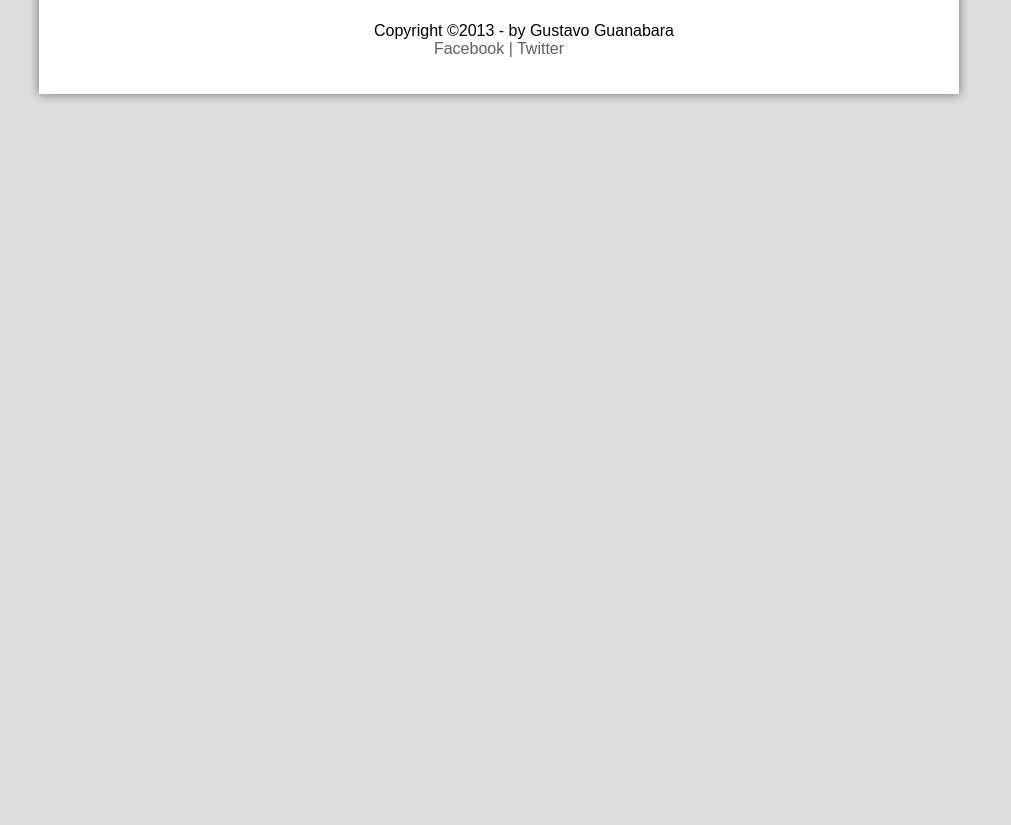
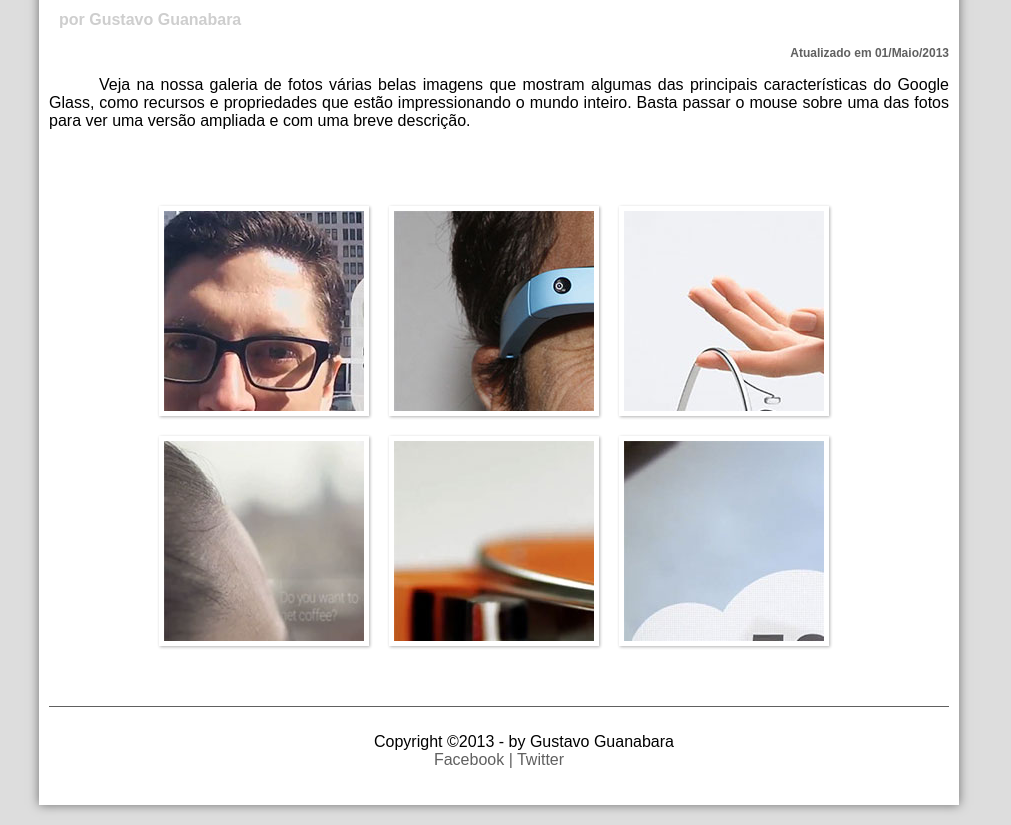
Before and after one commit to diogooabreu/glass-page, a plain HTML site: page fotos.html in a window 1280 px wide. Shown: the part 281-1106 px from the top of the page, without its empty margins (141-1152 px from the left). Before the commit the page ends 800 px from the top, so only its background shows below. Drawn offline with Linux system fonts and the light colour scheme.

Commit message:
Layout da galeria de fotos

```diff
--- a/assets/css/fotos.css
+++ b/assets/css/fotos.css
@@ -0,0 +1,53 @@
+@charset "UTF-8";
+
+ul#album-fotos {
+    width: 700px;
+    margin: 0 auto;
+    padding: 50px;
+    overflow: hidden;
+    list-style: none;
+}
+
+ul#album-fotos li span {
+    opacity: 0;
+}
+
+ul#album-fotos li {
+    float: left;
+    width: 200px;
+    height: 200px;
+    margin: 10px;
+    border: 5px solid #ffffff;
+    background-color: #ffffff;
+    box-shadow: 1px 1px 3px rgba(0,0,0,.3);
+}
+
+ul#album-fotos li#foto-01 {
+    background: url('../imagens/galeria-01.jpg') no-repeat;
+    object-fit: cover;
+}
+
+ul#album-fotos li#foto-02 {
+    background: url('../imagens/galeria-02.jpg') no-repeat;
+    object-fit: cover;
+}
+
+ul#album-fotos li#foto-03 {
+    background: url('../imagens/galeria-03.jpg') no-repeat;
+    object-fit: cover;
+}
+
+ul#album-fotos li#foto-04 {
+    background: url('../imagens/galeria-04.jpg') no-repeat;
+    object-fit: cover;
+}
+
+ul#album-fotos li#foto-05 {
+    background: url('../imagens/galeria-05.jpg') no-repeat;
+    object-fit: cover;
+}
+
+ul#album-fotos li#foto-06 {
+    background: url('../imagens/galeria-06.jpg') no-repeat;
+    object-fit: cover;
+}
--- a/fotos.html
+++ b/fotos.html
@@ -5,6 +5,7 @@
     <meta name="viewport" content="width=device-width, initial-scale=1.0">
     <title>Google Glass - Fotos</title>
     <link rel="stylesheet" href="assets/css/estilo.css">
+    <link rel="stylesheet" href="assets/css/fotos.css">
 </head>
 
 <body>
@@ -27,20 +28,26 @@
             </ul>
         </nav>
         </header>
-
-Glass > Fotos
-Galeria de Imagens do Google Glass
-por Gustavo Guanabara
-Atualizado em 01/Maio/2013
-
-Veja na nossa galeria de fotos várias belas imagens que mostram algumas das principais características do Google Glass, como recursos e propriedades que estão impressionando o mundo inteiro. Basta passar o mouse sobre uma das fotos para ver uma versão ampliada e com uma breve descrição.
-
-- Agenda e lembretes
-- Sergey Brin usando o Glass
-- Leve e compacto
-- Sensação de uma tela de 50"
-- Vários tipos de lente
-- Informações importantes
+            <article id="noticia-principal">
+                <header id="cabecalho-artigo">
+                    <hgroup>
+                        <h3>Glass > Fotos</h3>
+                        <h1>Galeria de Imagens do Google Glass</h1>
+                        <h2>por Gustavo Guanabara</h2>
+                        <h3 class="direita">Atualizado em 01/Maio/2013</h3>
+                    </hgroup>
+                </header>
+                <p>Veja na nossa galeria de fotos várias belas imagens que mostram algumas das principais características do Google Glass, como recursos e propriedades que estão impressionando o mundo inteiro. Basta passar o mouse sobre uma das fotos para ver uma versão ampliada e com uma breve descrição.
+                </p>
+            </article>
+            <ul id="album-fotos">
+                <li id="foto-01"><span>Agenda e lembretes</span></li>
+                <li id="foto-02"><span>Sergey Brin usando o Glass</span></li>
+                <li id="foto-03"><span>Leve e compacto</span></li>
+                <li id="foto-04"><span>Sensação de uma tela de 50"</span></li>
+                <li id="foto-05"><span>Vários tipos de lente</span></li>
+                <li id="foto-06"><span>Informações importantes</span></li>
+            </ul>
         <footer id="rodape">
             <p>
                 Copyright &copy;2013 - by Gustavo Guanabara <br>
```
